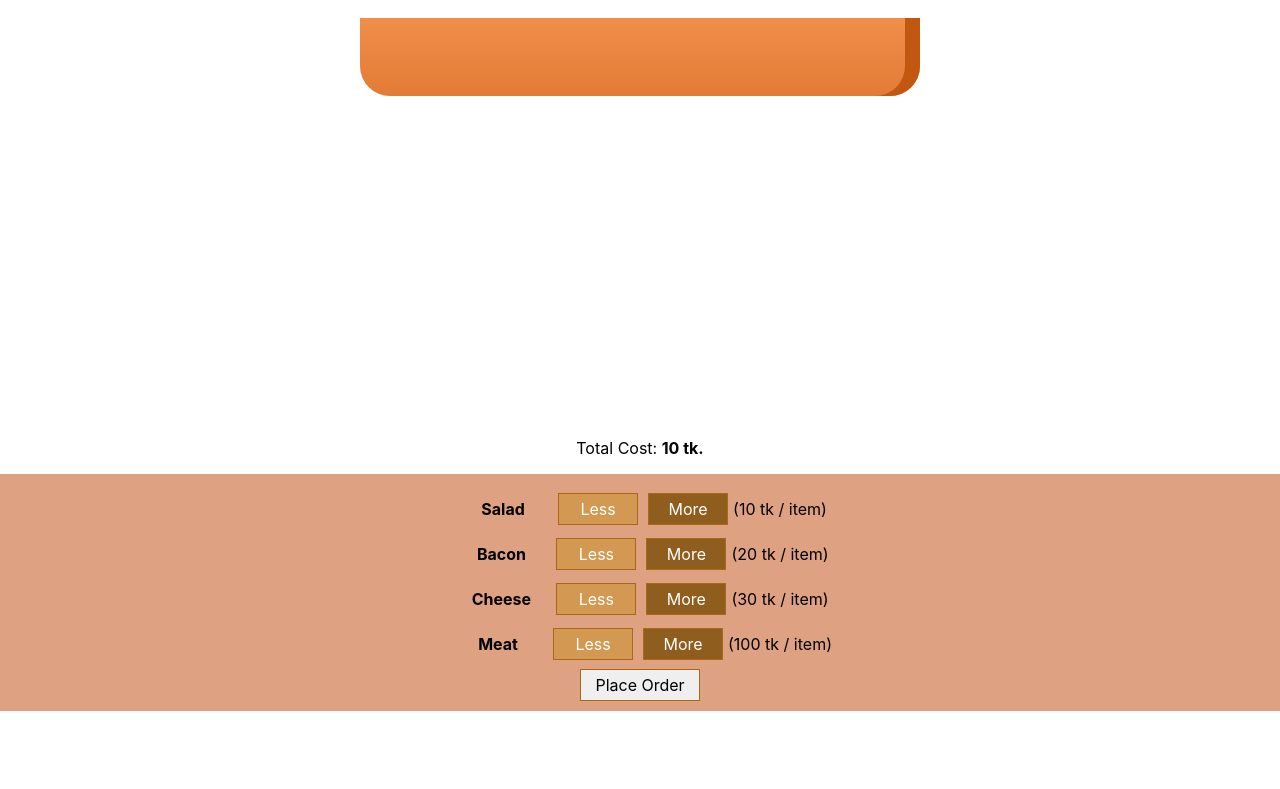
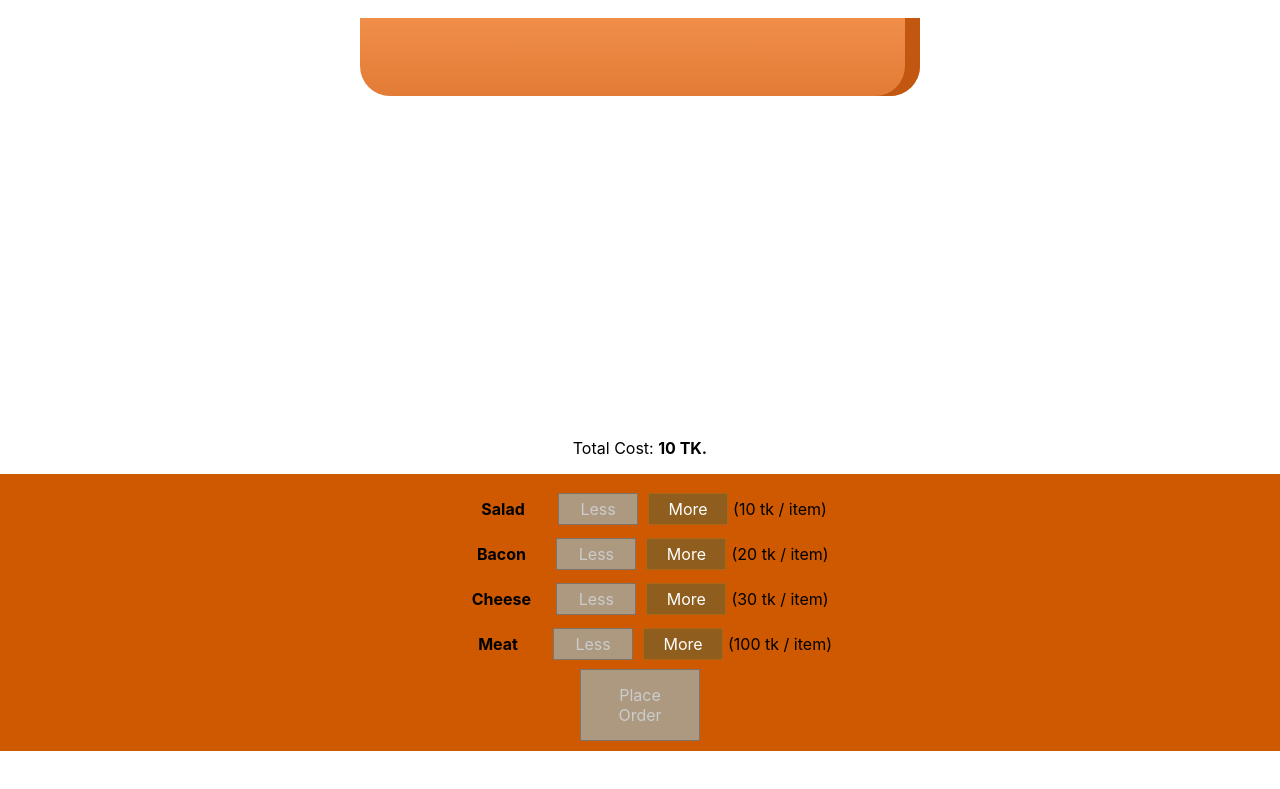
Before and after one commit to shikhor-bjit/burger-builder, a React (Create React App) app: page / in a window 1280 px wide. Shown: the part 253-1042 px from the top of the page. Built offline with nearby package versions, Linux system fonts and the light colour scheme.

Commit message:
Enable/Disable Place Order Button Functionality

```diff
--- a/src/components/IngredientController/IngredientController.css
+++ b/src/components/IngredientController/IngredientController.css
@@ -1,15 +1,33 @@
 .IngredientController {
-    margin-bottom: 20px;
     padding: 10px;
-    background-color: #dea182;
+    background-color: #ce5901;
 }
 
 .IngredientController > button {
     font: inherit;
-    padding: 5px;
+    padding: 15px;
     margin: 0 5px;
     width: 120px;
-    border: 1px solid #AA6817;
+    border: 1px solid #aa6817;
     cursor: pointer;
     outline: none;
+    background-color: #72b323;
 }
+
+.IngredientController > button:hover {
+    color: white;
+    background-color: #85cd35;
+}
+
+.IngredientController > button:disabled {
+    background-color: #AC9980;
+    border: 1px solid #7E7365;
+    color: #ccc;
+    cursor: default;
+}
+
+.IngredientController > button:hover:disabled {
+    background-color: #AC9980;
+    color: #ccc;
+    cursor: not-allowed;
+}
--- a/src/components/IngredientController/IngredientController.js
+++ b/src/components/IngredientController/IngredientController.js
@@ -6,13 +6,15 @@ import SingleController from "./SingleController/SingleController";
 const IngredientController = props => {
     const totalCost = props.totalCost;
     const placeOrder = props.placeOrder;
+    const ingredients = props.ingredients;
     const addIngredients = props.addIngredients;
     const ingredientPrices = props.ingredientPrices;
+    const isOrderPlaceAble = props.isOrderPlaceAble;
     const removeIngredients = props.removeIngredients;
 
     return (
         <Aux>
-            <p>Total Cost: <strong>{totalCost} tk.</strong></p>
+            <p>Total Cost: <strong>{totalCost} TK.</strong></p>
             <div className={'IngredientController'}>
                 {
                     Object.keys(props.ingredientPrices)
@@ -24,12 +26,13 @@ const IngredientController = props => {
                                         name={ingKey}
                                         addIngredients={addIngredients}
                                         removeIngredients={removeIngredients}
+                                        ingredientCount={ingredients[ingKey]}
                                         price={ingredientPrices[ingKey]}/>
                                 );
                             }
                         )
                 }
-                <button onClick={placeOrder}>Place Order</button>
+                <button onClick={placeOrder} disabled={isOrderPlaceAble}>Place Order</button>
             </div>
         </Aux>
     );
--- a/src/components/IngredientController/SingleController/SingleController.js
+++ b/src/components/IngredientController/SingleController/SingleController.js
@@ -4,12 +4,17 @@ import PropTypes from 'prop-types';
 
 const SingleController = props => {
     const addIngredients = props.addIngredients;
+    const ingredientCount = props.ingredientCount;
     const removeIngredients = props.removeIngredients;
 
     return (
         <div className={'SingleController'}>
             <span className={'Label'}>{props.name}</span>
-            <button onClick={() => removeIngredients(props.name)} className={'Less'}>Less</button>
+            <button
+                className={'Less'}
+                disabled={ingredientCount === 0}
+                onClick={() => removeIngredients(props.name)}>Less
+            </button>
             <button onClick={() => addIngredients(props.name)} className={'More'}>More</button>
             ({!props.price ? 0 : props.price} tk / item)
         </div>
@@ -17,7 +22,8 @@ const SingleController = props => {
 }
 
 SingleController.propTypes = {
-    name: PropTypes.string.isRequired
+    name: PropTypes.string.isRequired,
+    ingredientCount: PropTypes.number.isRequired
 };
 
 export default SingleController;
--- a/src/containers/BurgerBuilder/BurgerBuilder.js
+++ b/src/containers/BurgerBuilder/BurgerBuilder.js
@@ -58,6 +58,16 @@ class BurgerBuilder extends Component {
         this.setState({isPlacedOrder: false});
     }
 
+    isOrderPlaceAble = () => {
+        let isPlaceAble = true;
+        Object.keys(this.state.ingredients).forEach(
+            ingKey => {
+                if (this.state.ingredients[ingKey] > 0) isPlaceAble = false;
+            }
+        )
+        return isPlaceAble;
+    }
+
     render() {
         return (
             <div className={'BurgerBuilder'}>
@@ -69,7 +79,10 @@ class BurgerBuilder extends Component {
                                       addIngredients={this.addIngredients}
                                       removeIngredients={this.removeIngredients}
                                       totalCost={this.state.totalCost}
-                                      placeOrder={this.placeOrder}/>
+                                      placeOrder={this.placeOrder}
+                                      ingredients={this.state.ingredients}
+                                      isOrderPlaceAble={this.isOrderPlaceAble()}
+                />
             </div>
         );
     }
```
